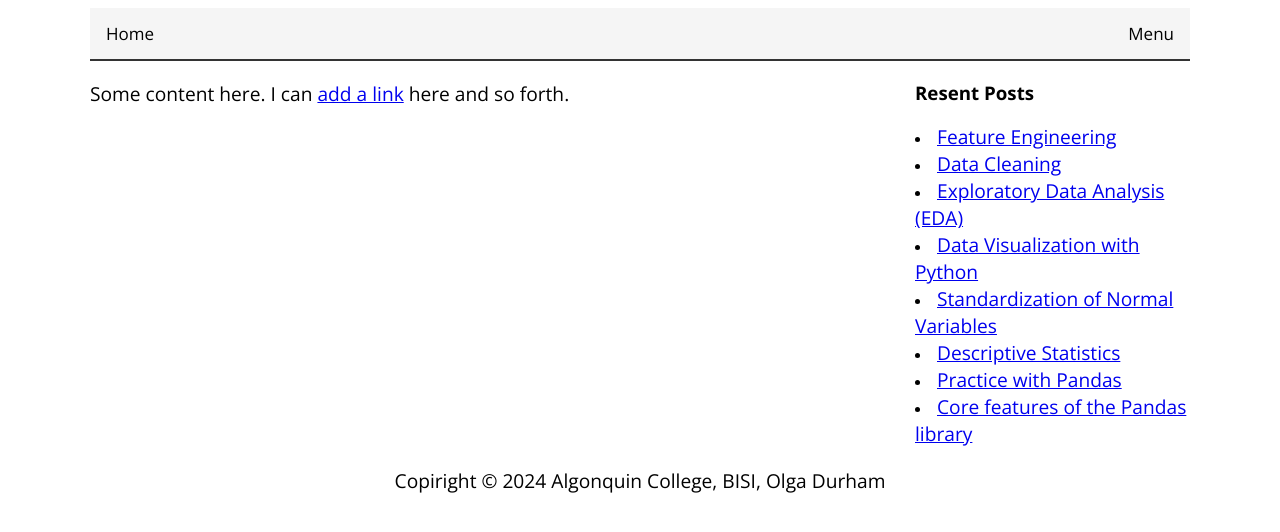
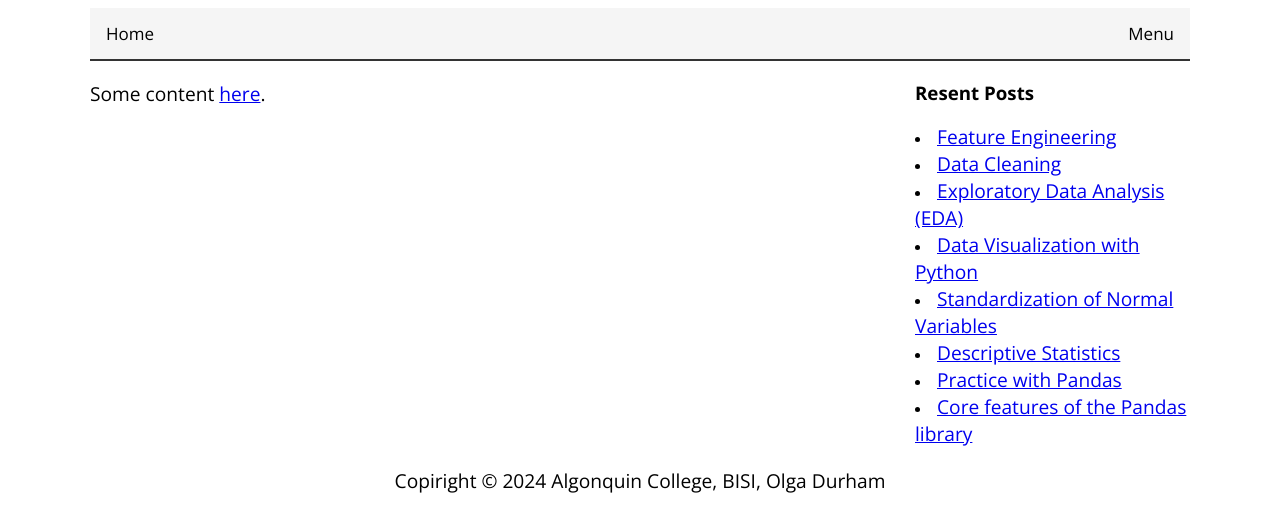
Before and after one commit to shap0011/ml_portfolio, a Jekyll site: the page built from index.md, in a window 1280 px wide. Shown: the top 532 px of the page. Built offline with Jekyll 4.4.1, drawn with Linux system fonts in a browser that asks for light colours.

Commit message:
Edits content of home page

```diff
--- a/index.md
+++ b/index.md
@@ -6,4 +6,4 @@ layout: home
 permalink: /index.html
 ---
 
-Some content here. I can [add a link]({{ site.baseurl }}/example-post.html) here and so forth.
+Some content [here]({{ site.baseurl }}/about.html).
```
